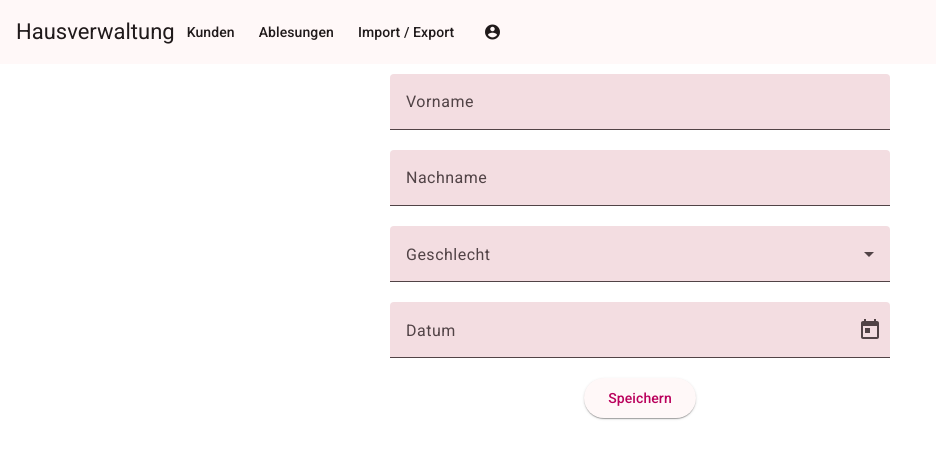
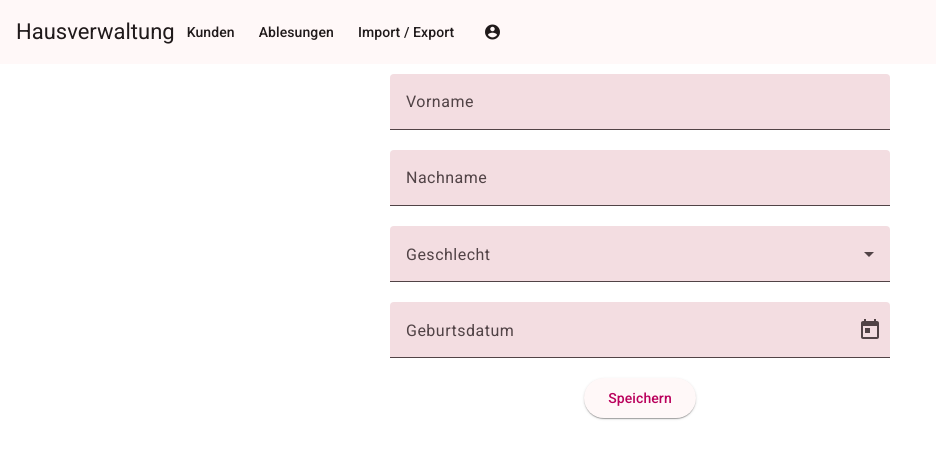
Before and after one commit to Taylanbmg/Hausverwaltung-UI, an Angular app: page /erstellen in a window 1280 px wide. Shown: the top 458 px of the page, without its empty margins (0-936 px from the left). Built offline with nearby package versions, Linux system fonts and the light colour scheme.

Commit message:
mini fixes

```diff
--- a/src/app/app.routes.ts
+++ b/src/app/app.routes.ts
@@ -12,7 +12,7 @@ export const routes: Routes = [
   { path: 'overview', component: CustomerOverviewPageComponent},
   { path: 'suche', component: CustomerSucheComponent},
   { path: 'erstellen', component: CustomerErstellenComponent},
-  { path: 'customers/update/:uuid', component: CustomerUpdateComponent },
+  { path: 'update', component: CustomerUpdateComponent },
   { path: 'löschen', component: CustomerDeleteComponent },
   { path: '', redirectTo: 'customers', pathMatch: 'full' },
   { path: 'customers', component: CustomerComponent },
--- a/src/app/components/customer-erstellen/customer-erstellen.component.html
+++ b/src/app/components/customer-erstellen/customer-erstellen.component.html
@@ -19,7 +19,7 @@
   </mat-form-field>
 
   <mat-form-field class="form-field">
-    <mat-label>Datum</mat-label>
+    <mat-label>Geburtsdatum</mat-label>
     <input matInput [matDatepicker]="picker" formControlName="birthDate">
     <mat-datepicker-toggle matIconSuffix [for]="picker"></mat-datepicker-toggle>
     <mat-datepicker #picker></mat-datepicker>
--- a/src/app/components/customer-overview-page/customer-overview-page.component.ts
+++ b/src/app/components/customer-overview-page/customer-overview-page.component.ts
@@ -26,7 +26,7 @@ export class CustomerOverviewPageComponent {
   }
 
   goToCustomerUpdate() {
-    this.router.navigate(['/customers/update/{uuid}'])
+    this.router.navigate(['update'])
   }
 
   goToCustomerDelete() {
--- a/src/app/components/customer-suche/customer-suche.component.css
+++ b/src/app/components/customer-suche/customer-suche.component.css
@@ -1,6 +1,6 @@
 .content {
   width: 500px;
-  margin: 0 auto;
+  margin: 10px auto 0;
   text-align: center;
 }
 
--- a/src/app/components/customer-suche/customer-suche.component.html
+++ b/src/app/components/customer-suche/customer-suche.component.html
@@ -1,4 +1,3 @@
-<h1>Kunden Suche</h1>
 <div class="content">
 
   <mat-form-field appearance="fill" class="form-field">
--- a/src/app/components/customer-update/customer-update.component.css
+++ b/src/app/components/customer-update/customer-update.component.css
@@ -1,4 +1,4 @@
-/*.content {
+.content {
   width: 500px;
   margin: 10px auto 0;
   text-align: center;
@@ -12,4 +12,4 @@
 
 .form-field {
   width: 100%;
-}*/
+}
```
